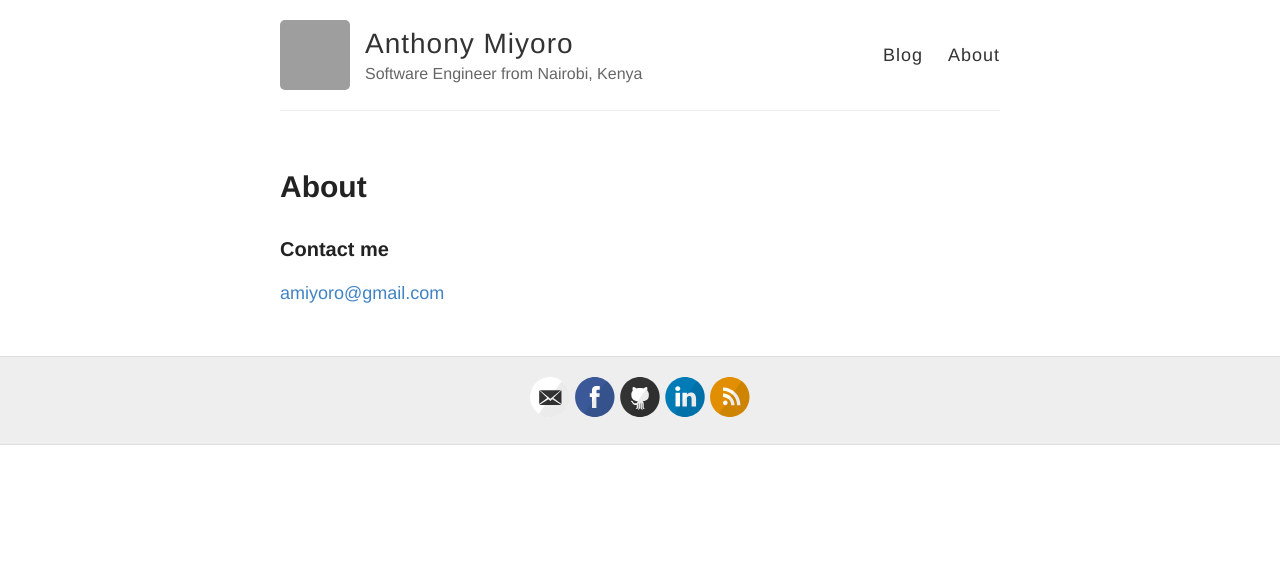
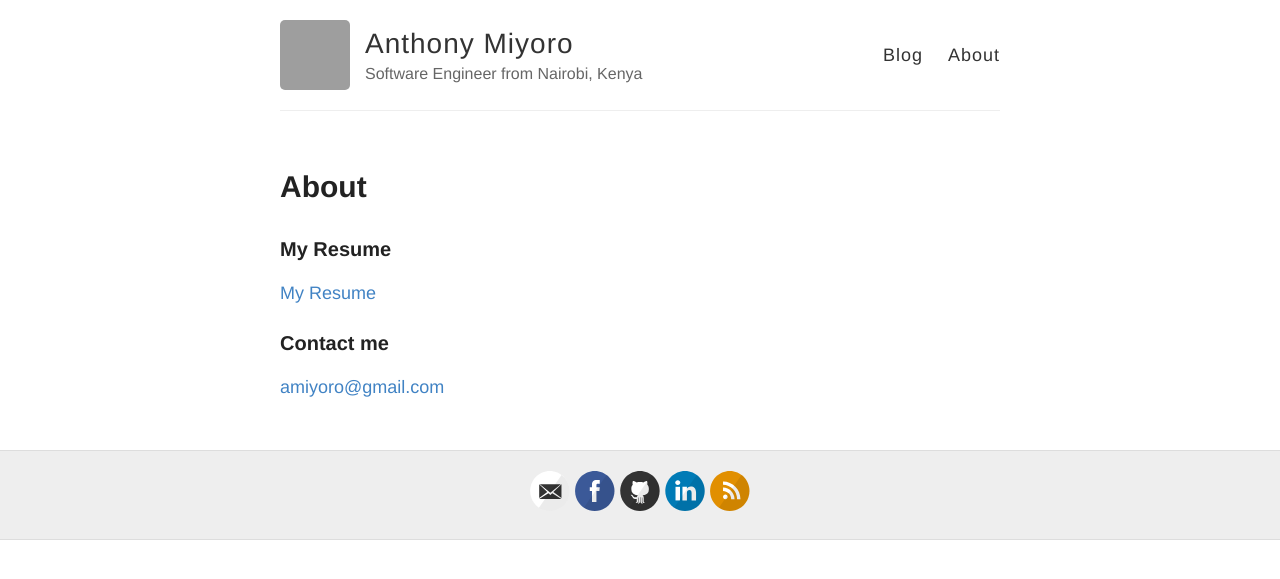
Before and after one commit to anthonymiyoro/PersonalSite, a Jekyll site: the page built from about.md, in a window 1280 px wide. Shown: the top 579 px of the page. Built offline with Jekyll 4.4.1, drawn with Linux system fonts in a browser that asks for light colours; grey boxes are pictures that could not be loaded.

Commit message:
Update about.md

```diff
--- a/about.md
+++ b/about.md
@@ -3,6 +3,9 @@ layout: page
 title: About
 permalink: /about/
 ---
+### My Resume
+
+[My Resume](https://github.com/anthonymiyoro/anthonymiyoro.github.io/blob/master/resume.pdf)
 
 ### Contact me
 
```
